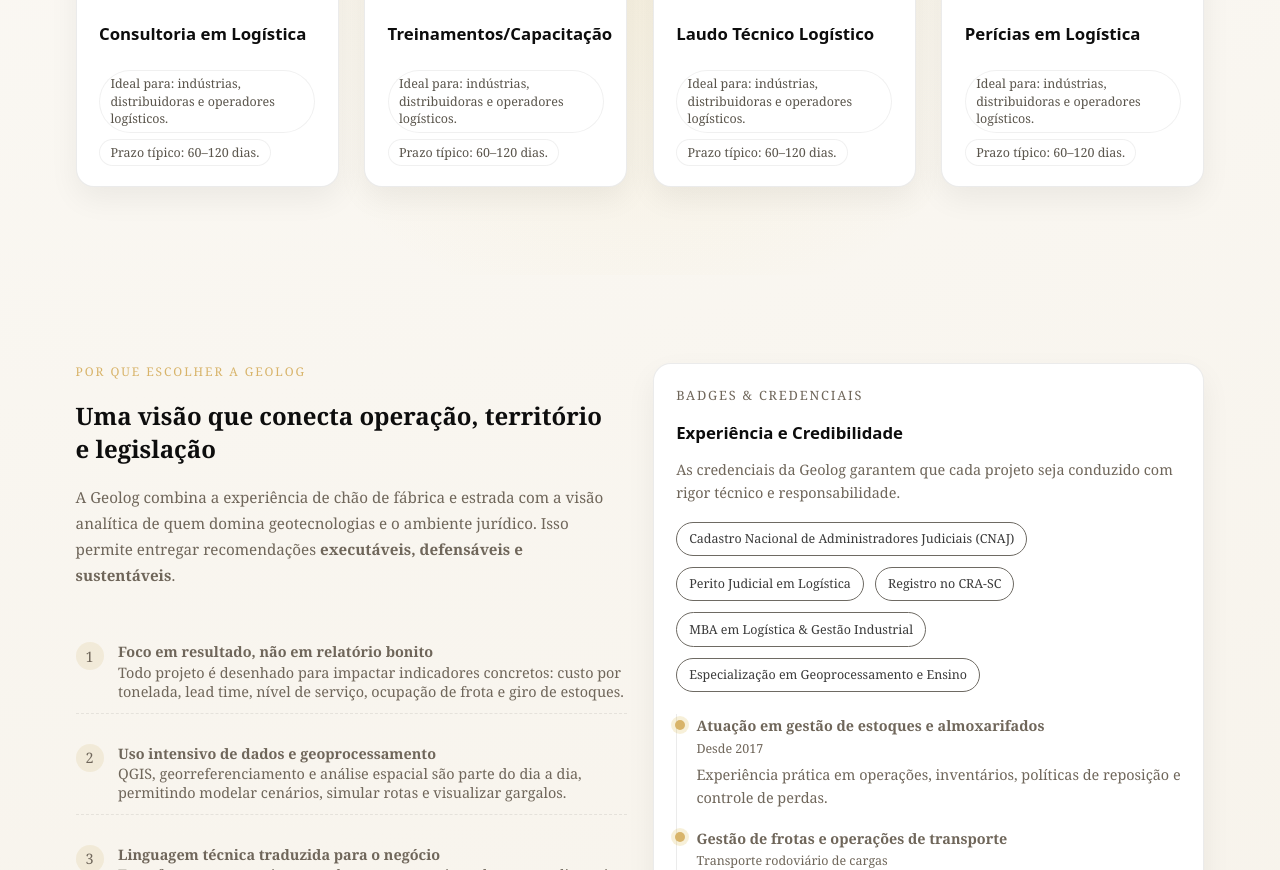
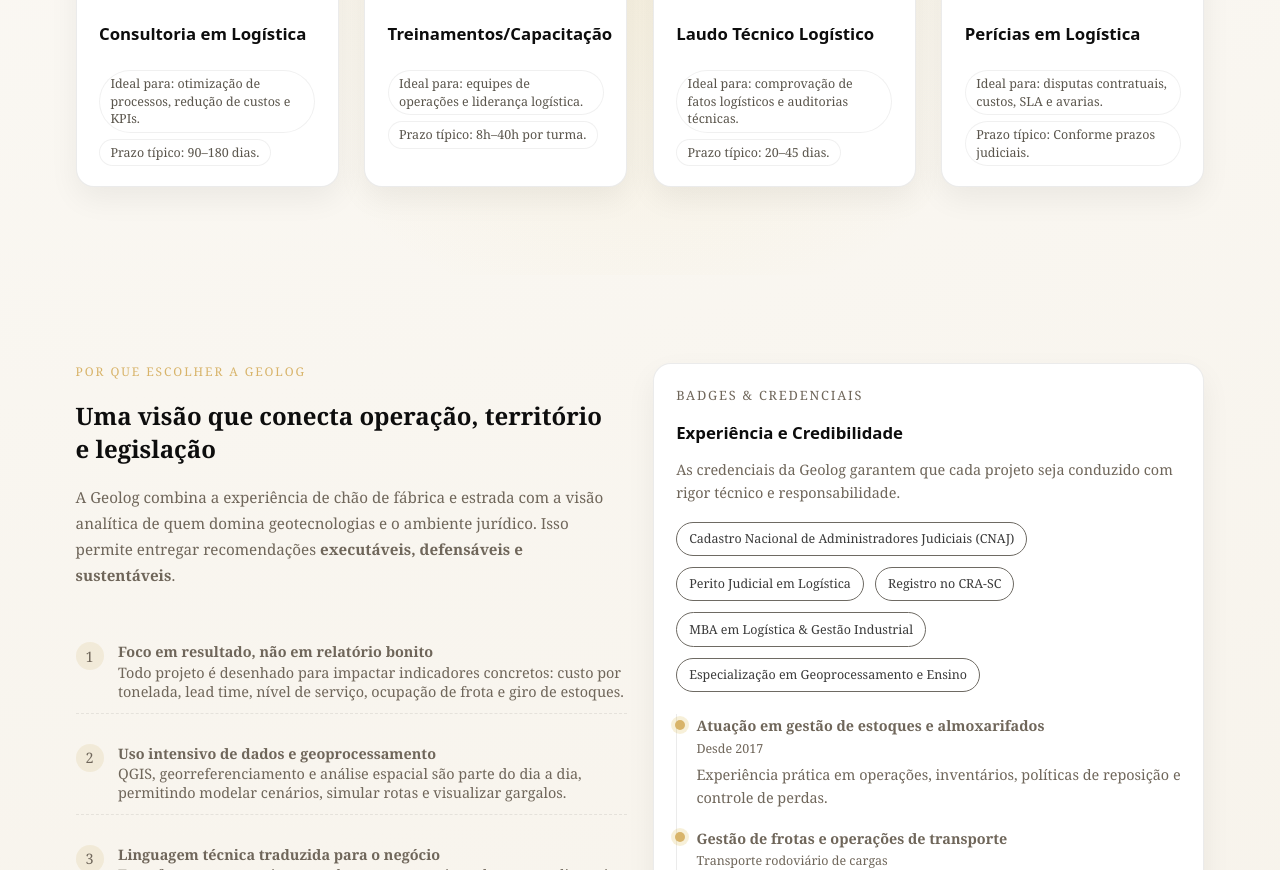
Before and after one commit to Luiz-Andradee/geologconsultoria, a plain HTML site: page index.html in a window 1280 px wide. Shown: the part 2327-3197 px from the top of the page. Drawn offline with Linux system fonts and the light colour scheme.

Commit message:
Update index.html

```diff
--- a/index.html
+++ b/index.html
@@ -8,7 +8,7 @@
 <link rel="icon" type="image/png" sizes="16x16" href="img/favicon-16.png">
 <link rel="icon" type="image/svg+xml" href="img/favicon.svg">
 
-  <!-- Segurança básica via meta tags -->
+<!-- Segurança básica via meta tags -->
   <meta http-equiv="Content-Security-Policy"
         content="
           default-src 'self';
@@ -294,8 +294,8 @@
             <div class="service-content">
               <h3 class="card-title">Consultoria em Logística</h3>
               <div class="service-meta">
-                <span>Ideal para: indústrias, distribuidoras e operadores logísticos.</span>
-                <span>Prazo típico: 60–120 dias.</span>
+                <span>Ideal para: otimização de processos, redução de custos e KPIs.</span>
+                <span>Prazo típico: 90–180 dias.</span>
               </div>
             </div>
           </article>
@@ -308,8 +308,8 @@
             <div class="service-content">
               <h3 class="card-title">Treinamentos/Capacitação</h3>
               <div class="service-meta">
-                <span>Ideal para: indústrias, distribuidoras e operadores logísticos.</span>
-                <span>Prazo típico: 60–120 dias.</span>
+                <span>Ideal para: equipes de operações e liderança logística.</span>
+                <span>Prazo típico: 8h–40h por turma.</span>
               </div>
             </div>
           </article>
@@ -322,8 +322,8 @@
             <div class="service-content">
               <h3 class="card-title">Laudo Técnico Logístico</h3>
               <div class="service-meta">
-                <span>Ideal para: indústrias, distribuidoras e operadores logísticos.</span>
-                <span>Prazo típico: 60–120 dias.</span>
+                <span>Ideal para: comprovação de fatos logísticos e auditorias técnicas.</span>
+                <span>Prazo típico: 20–45 dias.</span>
               </div>
             </div>
           </article>
@@ -336,8 +336,8 @@
             <div class="service-content">
               <h3 class="card-title">Perícias em Logística</h3>
               <div class="service-meta">
-                <span>Ideal para: indústrias, distribuidoras e operadores logísticos.</span>
-                <span>Prazo típico: 60–120 dias.</span>
+                <span>Ideal para: disputas contratuais, custos, SLA e avarias.</span>
+                <span>Prazo típico: Conforme prazos judiciais.</span>
               </div>
             </div>
           </article>
```
